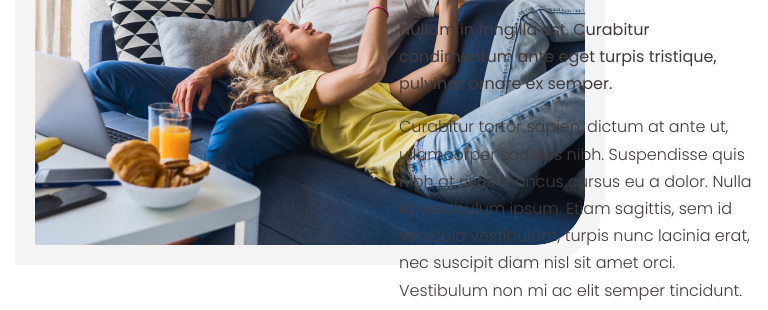
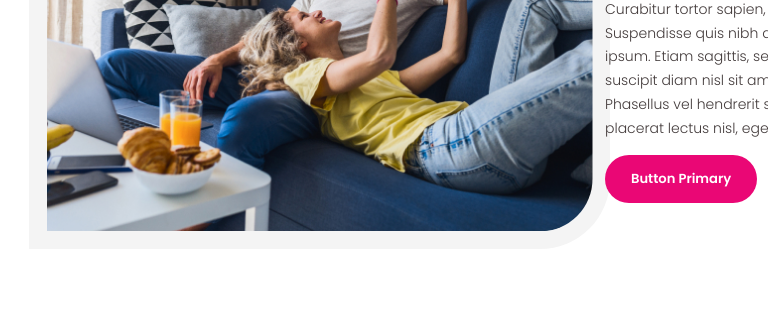
Before and after one commit to barpurzycki/praktyki, a plain HTML site: page Zadanie2/index.html in a window 768 px wide. Shown: the part 269-579 px from the top of the page. Drawn offline with nearby package versions, Linux system fonts and the light colour scheme.

Commit message:
Version 5
RWD update

```diff
--- a/Zadanie2/css/styles.css
+++ b/Zadanie2/css/styles.css
@@ -5,6 +5,7 @@ html {
 body {
     margin: 0;
     padding: 0;
+    width:100%;
 }
 
 .container {
@@ -83,6 +84,8 @@ body {
 }
 
 .info-section-image {
+    min-width: 250px;
+    max-width: 100%;
     padding: 1.25em;
     background-color: rgb(244, 244, 244);
 }
@@ -381,3 +384,47 @@ table tbody tr td {
 table tbody tr:nth-child(2n) {
     background-color: rgb(252, 250, 250);
 }
+
+@media only screen and (max-width: 600px) {
+
+    body {
+        margin-left:1em;
+        margin-right:1em;
+    }
+
+}
+
+@media only screen and (min-width: 600px) and (max-width: 768px){
+
+    body {
+        margin-left:1em;
+        margin-right:1em;
+    }
+
+}
+
+@media only screen and (min-width: 768px) and (max-width: 992px){
+
+    html {
+        font-size:14px;
+    }
+
+    body {
+        margin-left:1em;
+        margin-right:1em;
+        width:150%;
+    }
+}
+
+@media only screen and (min-width: 992px) and (max-width: 1240px){
+
+    html {
+        font-size:14px;
+    }
+
+    body {
+        margin-left:1em;
+        margin-right:1em;
+        width:150%;
+    }
+}
```
